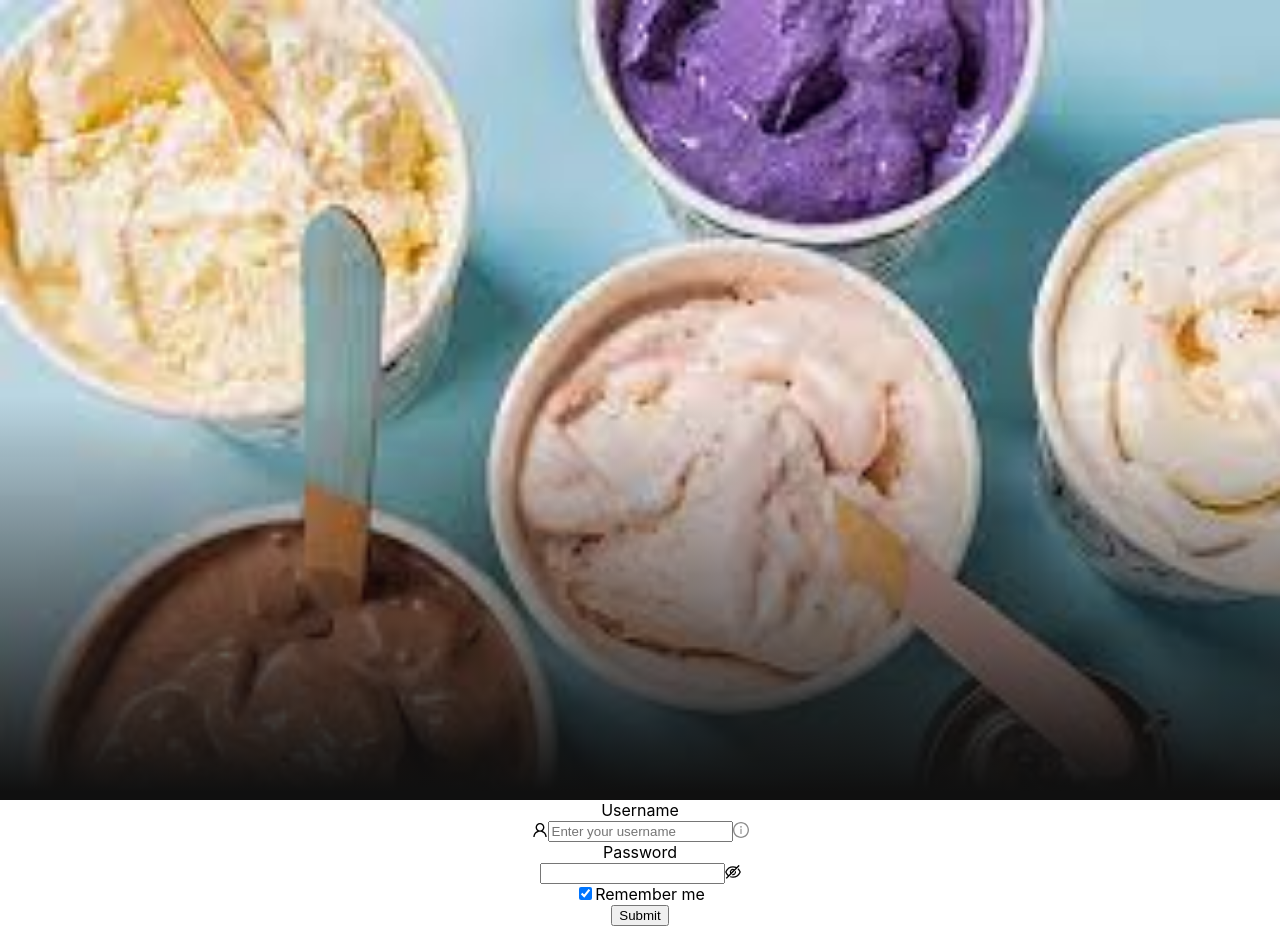
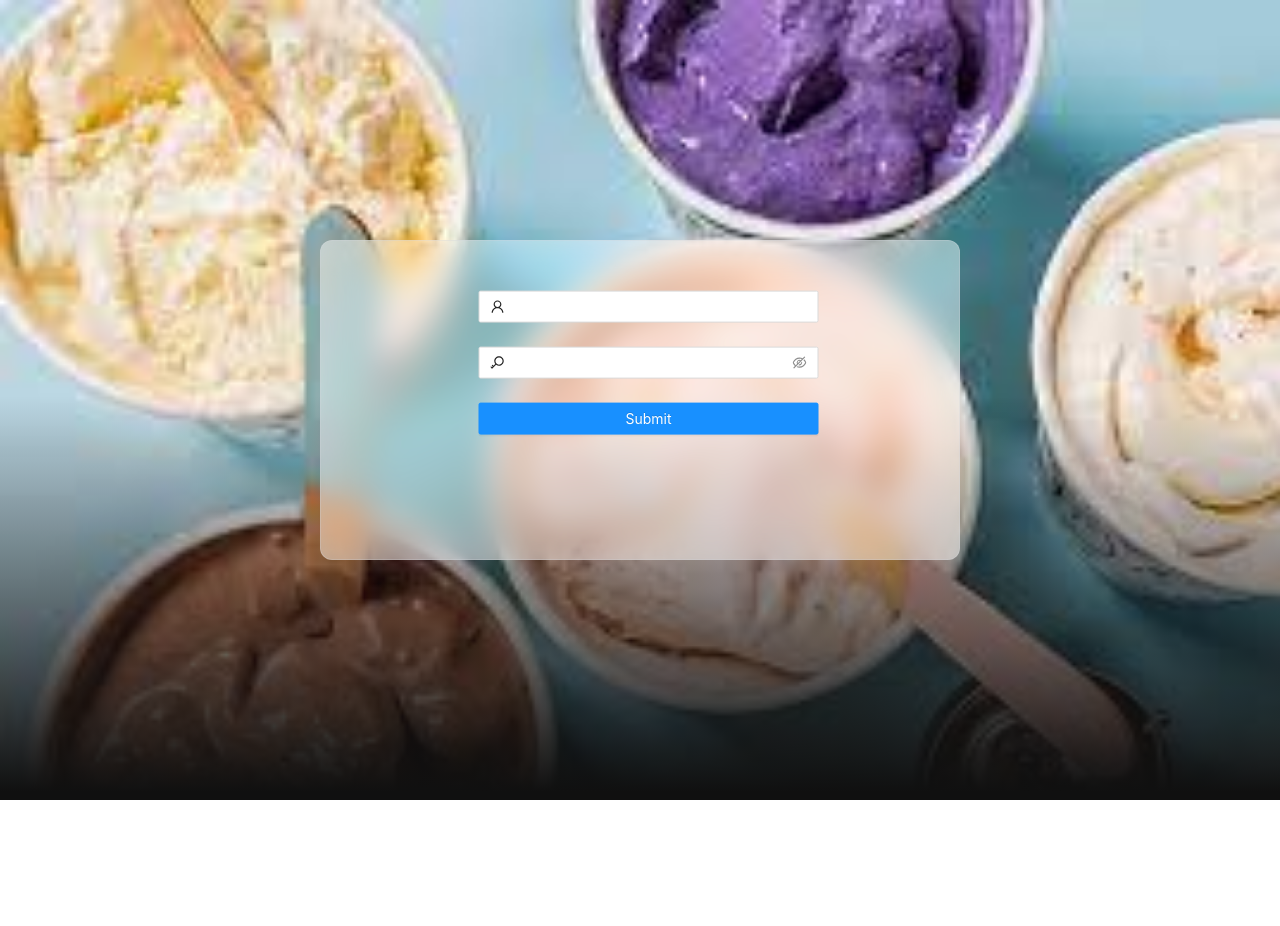
Before and after one commit to chummy0306/affordashop, a React (Create React App) app: page / in a window 1280 px wide. After the commit the page ends 800 px from the top, so only its background shows below. Built offline with nearby package versions, Linux system fonts and the light colour scheme.

Commit message:
added some changes

```diff
--- a/public/index.html
+++ b/public/index.html
@@ -24,7 +24,7 @@
       work correctly both with client-side routing and a non-root public URL.
       Learn how to configure a non-root public URL by running `npm run build`.
     -->
-    <title>React App</title>
+    <title>Affordashop</title>
   </head>
   <body>
     <noscript>You need to enable JavaScript to run this app.</noscript>
--- a/src/App.js
+++ b/src/App.js
@@ -1,15 +1,39 @@
-import React ,{Component} from 'react';
-import './App.css';
-import Login from './components/login/Login.js';
+import Password from "antd/lib/input/Password";
+import React, { Component } from "react";
+import "./App.css";
+import Login from "./components/login/Login.js";
+import Home from "./components/homepage/Home";
 
 class App extends Component {
+  constructor() {
+    super()
+    this.state = {
+      credential: [
+        {
+          username: "fritzie",
+          password: "12345678",
+        },
+      ],
+    };
+  }
 
-  render(){
-    return (
-      <div className="App">
-        <Login />
-      </div>
-    );
+  render() {
+    const {username, password} = this.state;
+
+    if(!username && !password){
+      return (
+        <div className="App">
+          <Login />
+        </div>
+      );
+    }else{
+      return (
+        <div className="App">
+          <Home />
+        </div>
+      );
+    }
+
   }
 }
 
--- /dev/null
+++ b/src/components/homepage/Home.js
@@ -0,0 +1,11 @@
+import React from 'react';
+
+function Home(props) {
+    return (
+        <div>
+            gdfgdfg
+        </div>
+    );
+}
+
+export default Home;
--- a/src/components/login/Login.css
+++ b/src/components/login/Login.css
@@ -2,8 +2,8 @@
   color: red;
 }
 .login_form {
-  width: 50%;
-  height: 20%;
+  width: 50vw;
+  height: 40vh;
   position: absolute;
   top: 50%;
   left: 50%;
@@ -16,3 +16,9 @@
     border-radius: 12px;
     border: 1px solid rgba(209, 213, 219, 0.3);
 }
+.form{
+  transform: translate(-15%, -10%);
+}
+.button-group{
+  width: 100%;
+}
--- a/src/components/login/Login.js
+++ b/src/components/login/Login.js
@@ -1,9 +1,10 @@
 import React from "react";
-import "./Login.css";
+import style from "./Login.css";
 import ice_cream from "../images/ice_cream.jpg";
 import styled from "styled-components";
-import { Form, Input, Button, Checkbox, Card, Tooltip } from "antd";
-import { InfoCircleOutlined, UserOutlined } from "@ant-design/icons";
+import { Form, Input, Button } from "antd";
+import { UserOutlined, KeyOutlined } from "@ant-design/icons";
+import "antd/dist/antd.css";
 
 function Login() {
   const onFinish = (values) => {
@@ -14,7 +15,7 @@ function Login() {
     console.log("Failed:", errorInfo);
   };
 
-  const Bg_image = styled.div`
+  const BgImage = styled.div`
     width: 100vw;
     height: 100vh;
 
@@ -30,10 +31,12 @@ function Login() {
 
   return (
     <div>
-      <Bg_image />
-      <Card class="login_form">
+      <BgImage />
+      <div className="login_form" style={style}>
         <Form
+          className="form"
           name="basic"
+          style={style}
           labelCol={{
             span: 8,
           }}
@@ -48,8 +51,11 @@ function Login() {
           autoComplete="off"
         >
           <Form.Item
-            label="Username"
             name="username"
+            wrapperCol={{
+              offset: 8,
+              span: 16,
+            }}
             rules={[
               {
                 required: true,
@@ -58,19 +64,16 @@ function Login() {
             ]}
           >
             <Input
-              placeholder="Enter your username"
               prefix={<UserOutlined className="site-form-item-icon" />}
-              suffix={
-                <Tooltip title="Extra information">
-                  <InfoCircleOutlined style={{ color: "rgba(0,0,0,.45)" }} />
-                </Tooltip>
-              }
             />
           </Form.Item>
 
           <Form.Item
-            label="Password"
             name="password"
+            wrapperCol={{
+              offset: 8,
+              span: 16,
+            }}
             rules={[
               {
                 required: true,
@@ -78,18 +81,7 @@ function Login() {
               },
             ]}
           >
-            <Input.Password />
-          </Form.Item>
-
-          <Form.Item
-            name="remember"
-            valuePropName="checked"
-            wrapperCol={{
-              offset: 8,
-              span: 16,
-            }}
-          >
-            <Checkbox>Remember me</Checkbox>
+            <Input.Password prefix={<KeyOutlined className="site-form-item-icon" />}/>
           </Form.Item>
 
           <Form.Item
@@ -98,12 +90,13 @@ function Login() {
               span: 16,
             }}
           >
-            <Button type="primary" htmlType="submit">
+            <Button  className="button-group"
+            style={style} type="primary" htmlType="submit">
               Submit
             </Button>
           </Form.Item>
         </Form>
-      </Card>
+      </div>
     </div>
   );
 }
```
